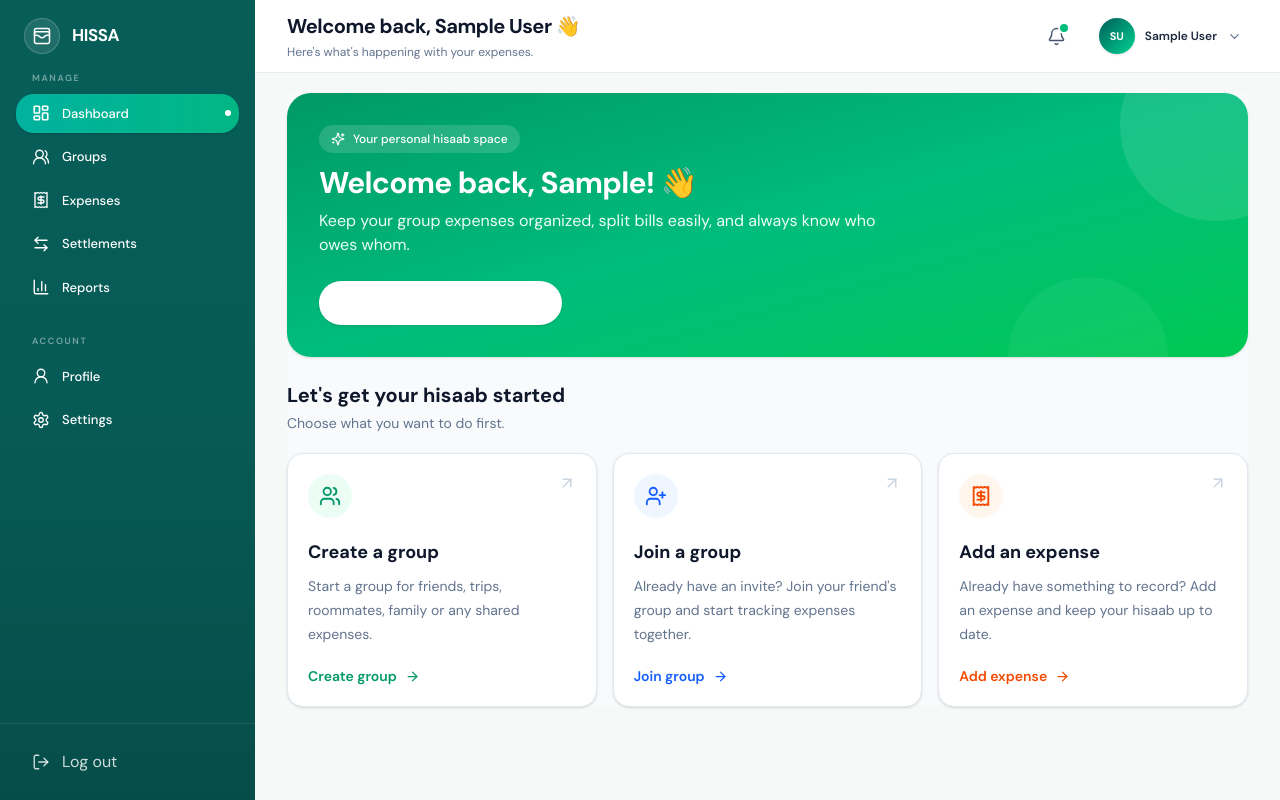
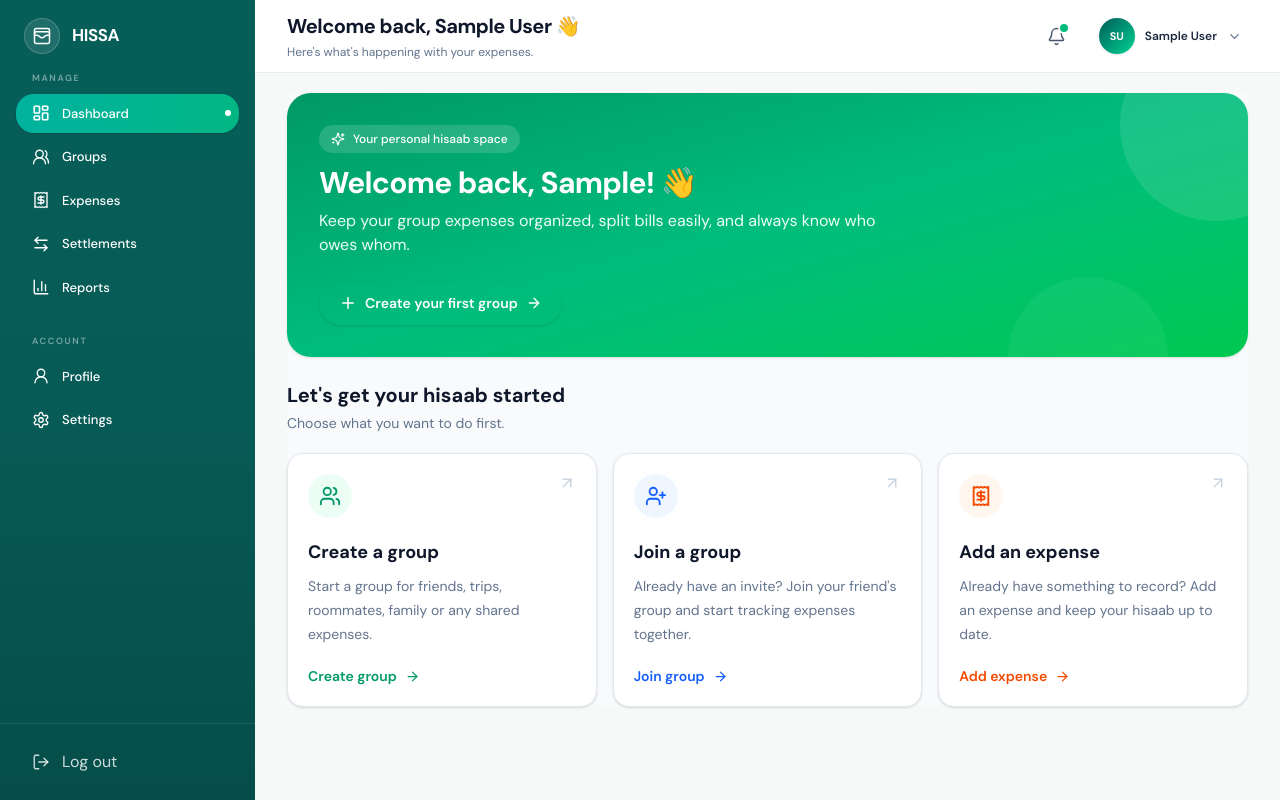
Before and after one commit to dev-saurabh495/hissa-App, a React (Vite) app: page /dashboard in a window 1280 px wide. Built offline with nearby package versions, Linux system fonts and the light colour scheme; sample sign-in values are in the browser's storage.

Commit message:
formatting navbar

```diff
--- a/src/pages/Dashboard.tsx
+++ b/src/pages/Dashboard.tsx
@@ -130,7 +130,7 @@ const Dashboard: React.FC = () => {
               <div className="mt-6">
                 <Link
                   to="/groups/create"
-                  className="inline-flex items-center gap-2 rounded-xl bg-white px-5 py-3 text-sm font-semibold text-emerald-700 shadow-sm transition hover:bg-emerald-50"
+                  className="inline-flex items-center gap-2 rounded-xl bg-gray px-5 py-3 text-sm font-semibold text-emerald-700 shadow-sm transition hover:bg-emerald-50"
                 >
                   <Plus size={18} />
                   Create your first group
```
